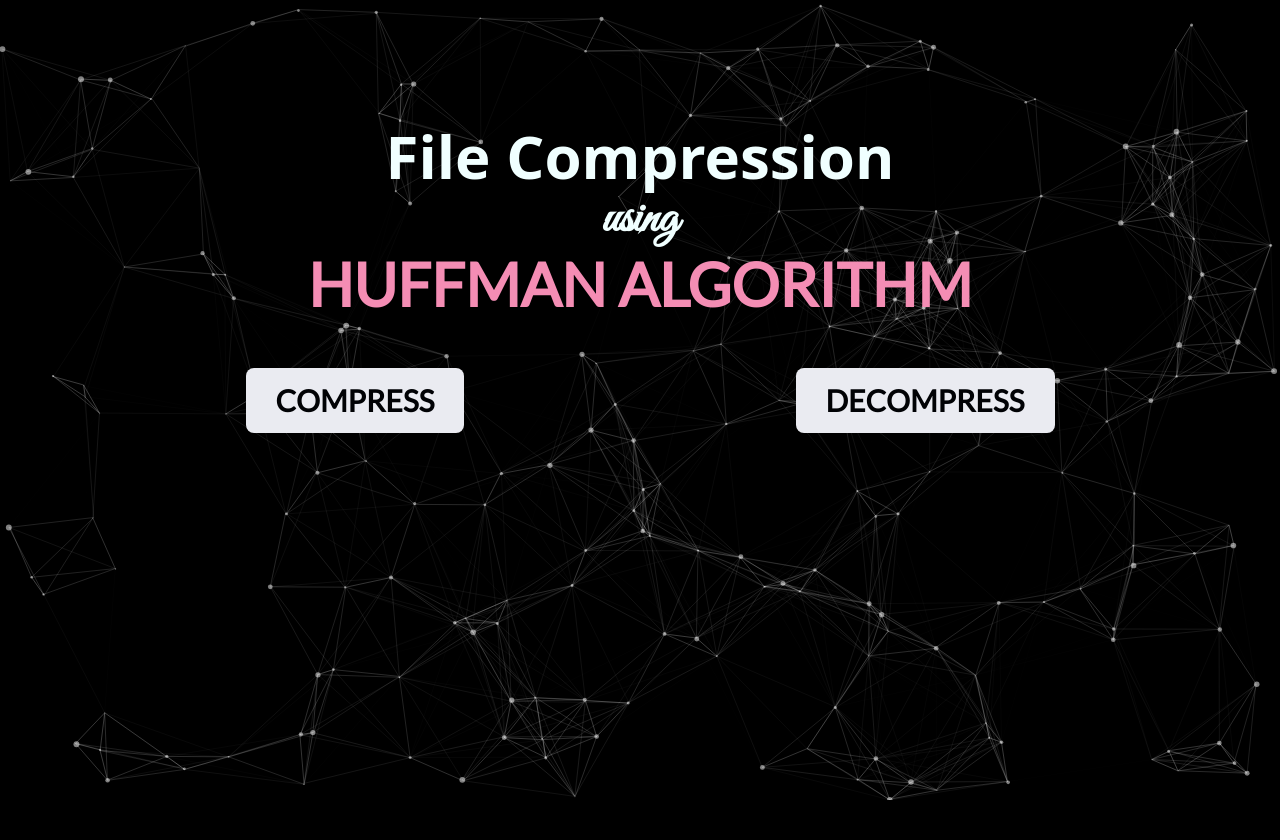
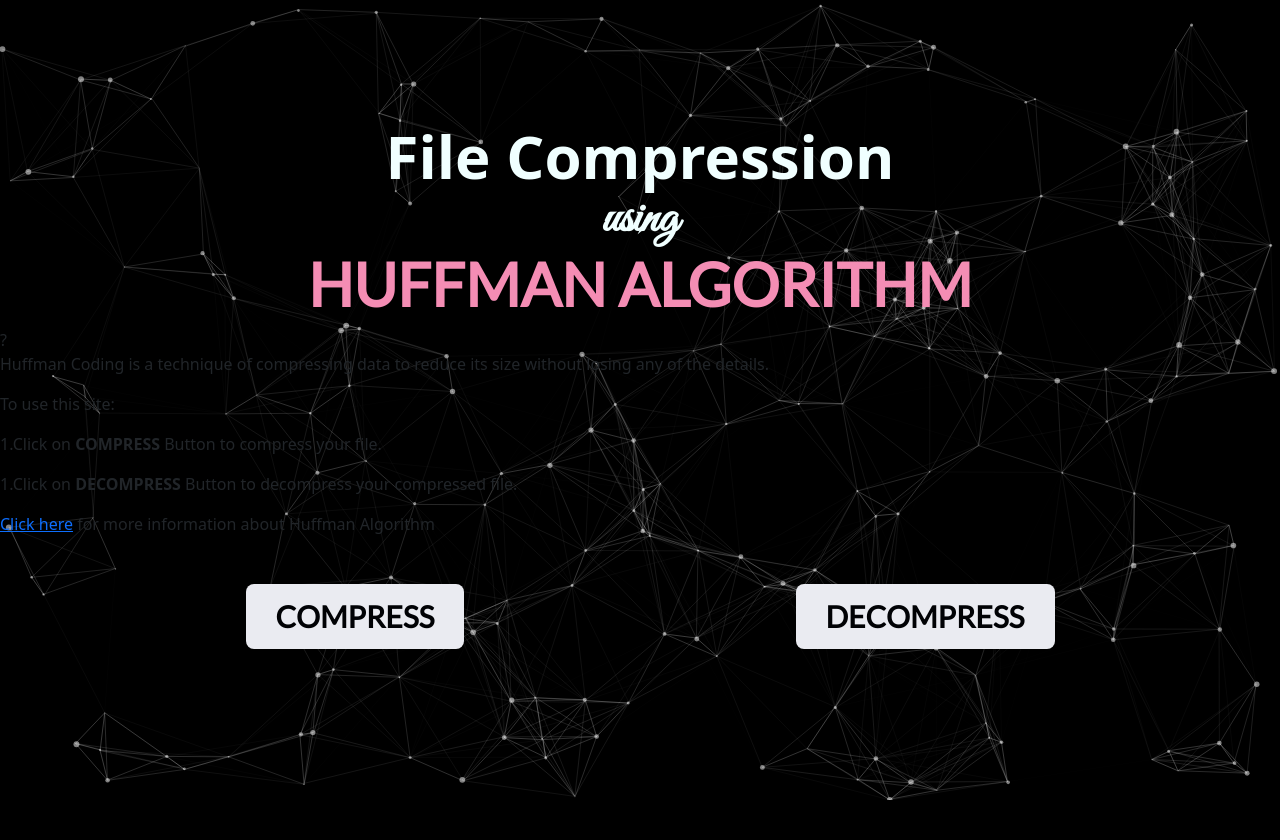
Before and after one commit to aayushdangol16/huffman_dsa, a Django app: page / in a window 1280 px wide. Shown: the top 840 px of the page. Run offline with Django 4.2, Linux system fonts and the light colour scheme.

Commit message:
button update

```diff
--- a/huffman_dsa/templates/html/home.html
+++ b/huffman_dsa/templates/html/home.html
@@ -27,6 +27,18 @@
         <h2>using</h2>
         <div class="main">
             <h3>HUFFMAN ALGORITHM </h3>
+        </div>
+    <div class="help">
+
+          <div class="question">?</div>
+
+          <div class="popup">
+          <p class="extra">Huffman Coding is a technique of compressing data to reduce its size without losing any of the details.</p>
+            <p class="extra">To use this site:</p>
+            <p class="extra">1.Click on <strong>COMPRESS</strong> Button to compress your file.</p>
+            <p class="extra">1.Click on <strong>DECOMPRESS</strong> Button to decompress your compressed file.</p>
+            <p class="extra"><a href="https://www.programiz.com/dsa/huffman-coding" target="_blank">Click here</a> for more information about Huffman Algorithm</p>
+          </div>
         </div>
 
     <div class="container text-center">
```
